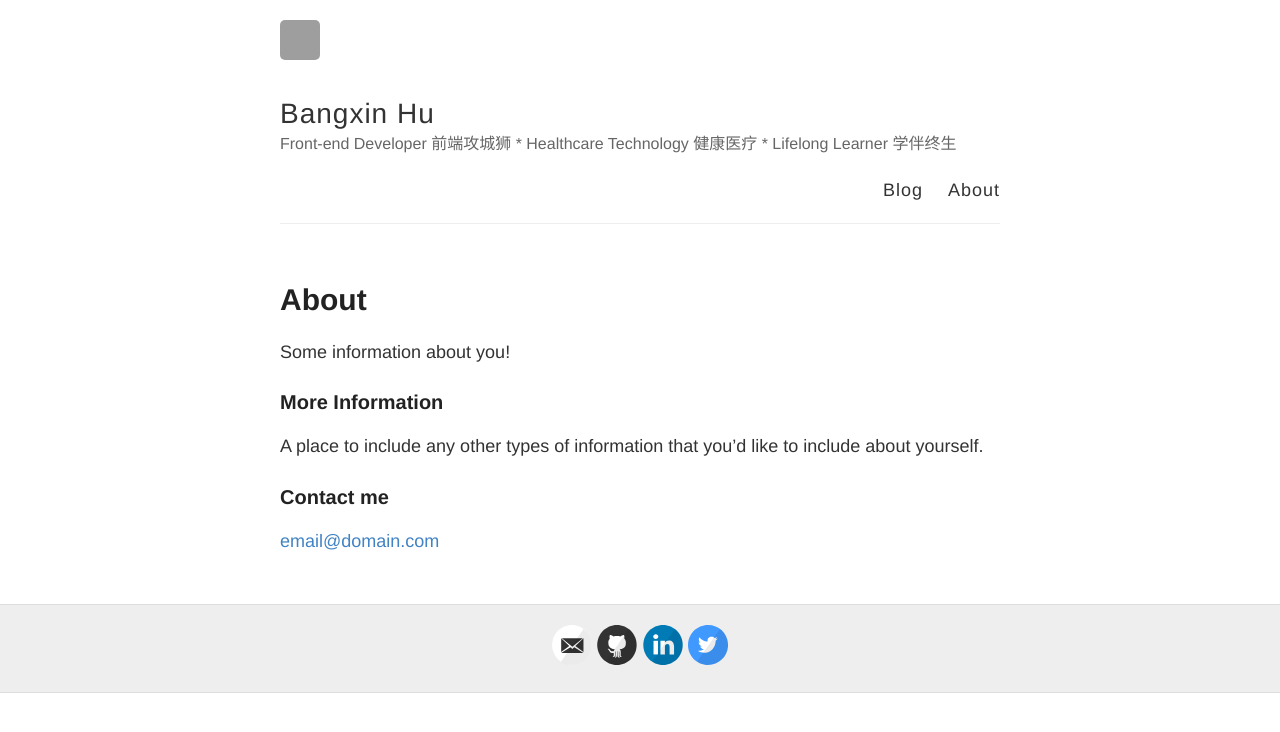
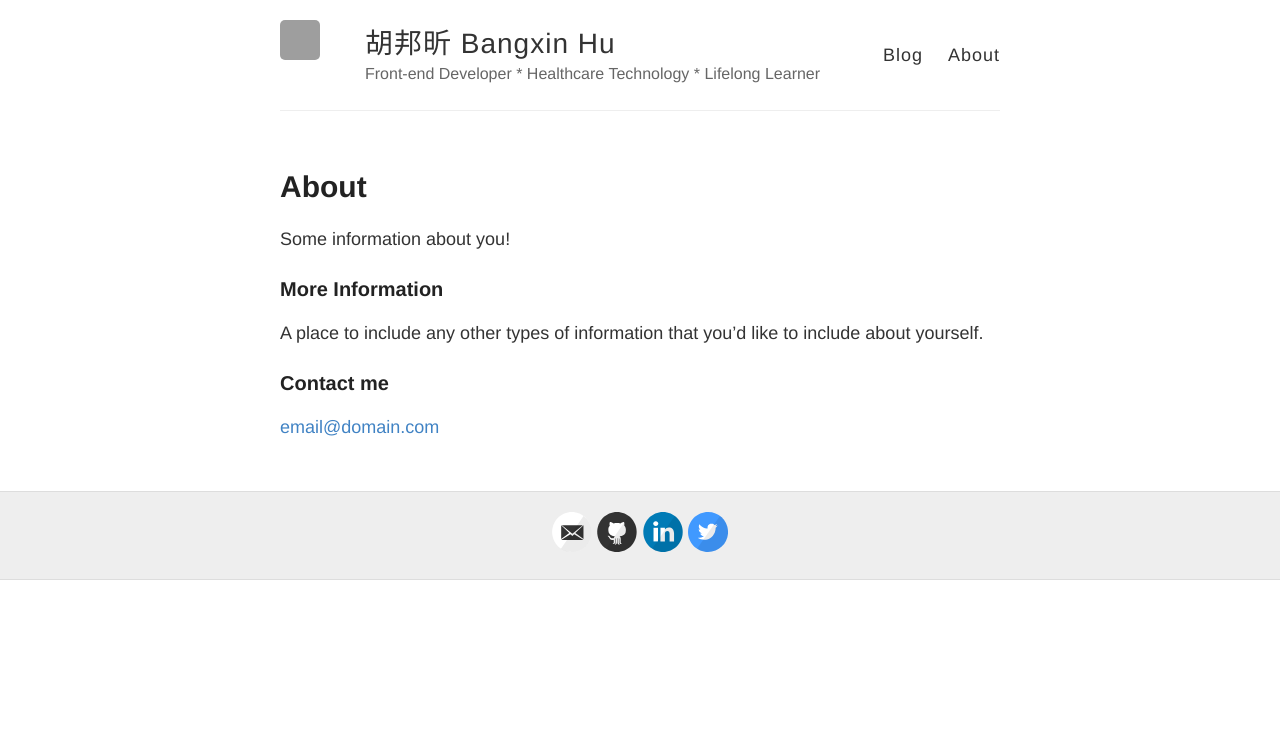
Before and after one commit to bxh/bxh.github.io, a Jekyll site: the page built from about.md, in a window 1280 px wide. Shown: the top 732 px of the page. Built offline with Jekyll 4.4.1, drawn with Linux system fonts in a browser that asks for light colours; grey boxes are pictures that could not be loaded.

Commit message:
Update title

```diff
--- a/_config.yml
+++ b/_config.yml
@@ -3,10 +3,10 @@
 #
 
 # Name of your site (displayed in the header)
-name: Bangxin Hu
+name: 胡邦昕 Bangxin Hu
 
 # Short bio or description (displayed in the header)
-description: Front-end Developer 前端攻城狮 * Healthcare Technology 健康医疗 * Lifelong Learner 学伴终生
+description: Front-end Developer * Healthcare Technology * Lifelong Learner
 
 # URL of your avatar or profile pic (you could use your GitHub profile pic)
 avatar: https://avatars3.githubusercontent.com/u/3732224?v=3&s=40
```
